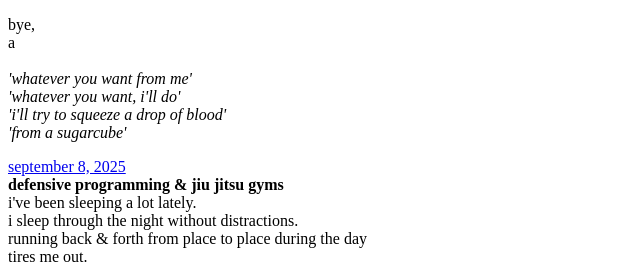
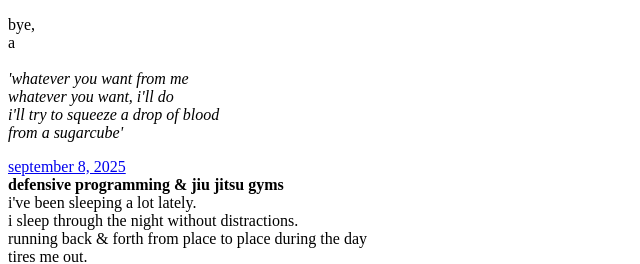
Before and after one commit to instantcru2h/hhholocene, a plain HTML site: page index.html in a window 1280 px wide. Shown: the part 406-670 px from the top of the page, 0-640 px from the left. Drawn offline with Linux system fonts and the light colour scheme.

Commit message:
Update index.html

```diff
--- a/index.html
+++ b/index.html
@@ -55,10 +55,10 @@
 
         bye, <br>
         a    <br><br>
-        <i>'whatever you want from me'</i><br>
-        <i>'whatever you want, i'll do'</i><br>
-        <i>'i'll try to squeeze a drop of blood'</i><br>
-        <i>'from a sugarcube'</i><br>
+        <i>'whatever you want from me</i><br>
+        <i>whatever you want, i'll do</i><br>
+        <i>i'll try to squeeze a drop of blood</i><br>
+        <i>from a sugarcube'</i><br>
 
     </p>
 
```
